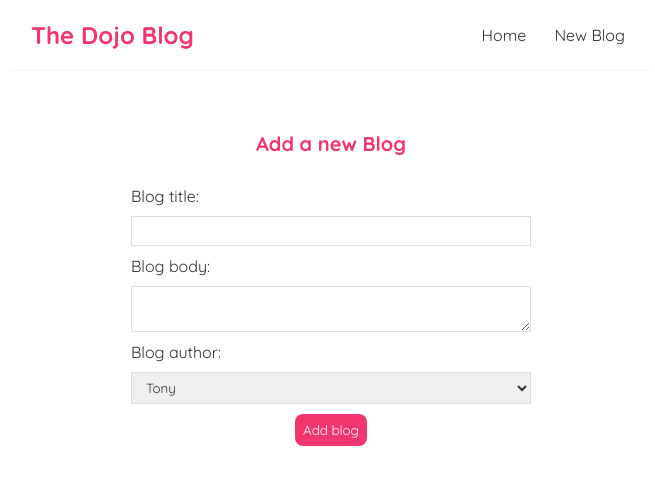
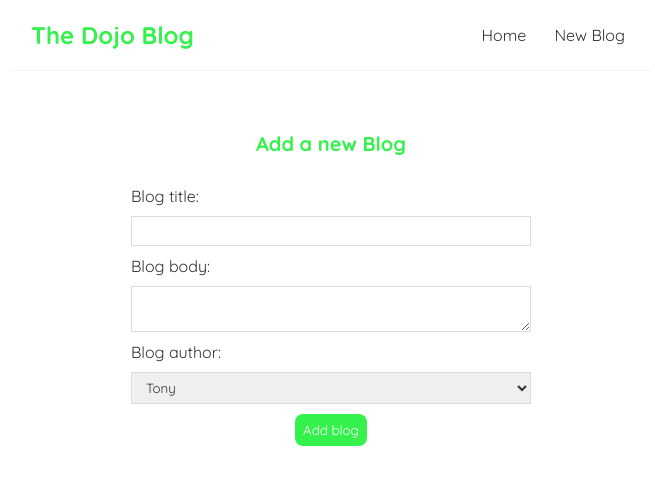
Before and after one commit to TonyRite/dojo-app, a React (Create React App) app: page /create in a window 1280 px wide. Shown: the top 484 px of the page, without its empty margins (309-964 px from the left). Built offline with nearby package versions, Linux system fonts and the light colour scheme.

Commit message:
meaningless

```diff
--- a/src/index.css
+++ b/src/index.css
@@ -17,7 +17,7 @@
   border-bottom: 1px solid #f2f2f2;
 }
 .navbar h1 {
-  color: #f1356d;
+  color: #35f14b;
 }
 .navbar .links {
   margin-left: auto;
@@ -28,7 +28,7 @@
   padding: 6px;
 }
 .navbar a:hover {
-  color: #f1356d;
+  color: #35f14b;
 }
 .content {
   max-width: 600px;
@@ -47,7 +47,7 @@
 }
 .blog-preview h2 {
   font-size: 20px;
-  color: #f1356d;
+  color: #35f14b;
   margin-bottom: 8px;
 }
 .blog-preview a{
@@ -57,14 +57,14 @@
 /* blog details page */
 .blog-details h2 {
   font-size: 20px;
-  color: #f1356d;
+  color: #35f14b;
   margin-bottom: 10px;
 }
 .blog-details div {
   margin: 20px 0;
 }
 .blog-details button {
-  background: #f1356d;
+  background: #35f14b;
   color: #fff;
   border: 0;
   padding: 8px;
@@ -84,7 +84,7 @@
 }
 .create h2 {
   font-size: 20px;
-  color: #f1356d;
+  color: #35f14b;
   margin-bottom: 30px;
 }
 .create input, .create textarea, .create select {
@@ -96,7 +96,7 @@
   display: block;
 }
 .create button {
-  background: #f1356d;
+  background: #35f14b;
   color: #fff;
   border: 0;
   padding: 8px;
```
